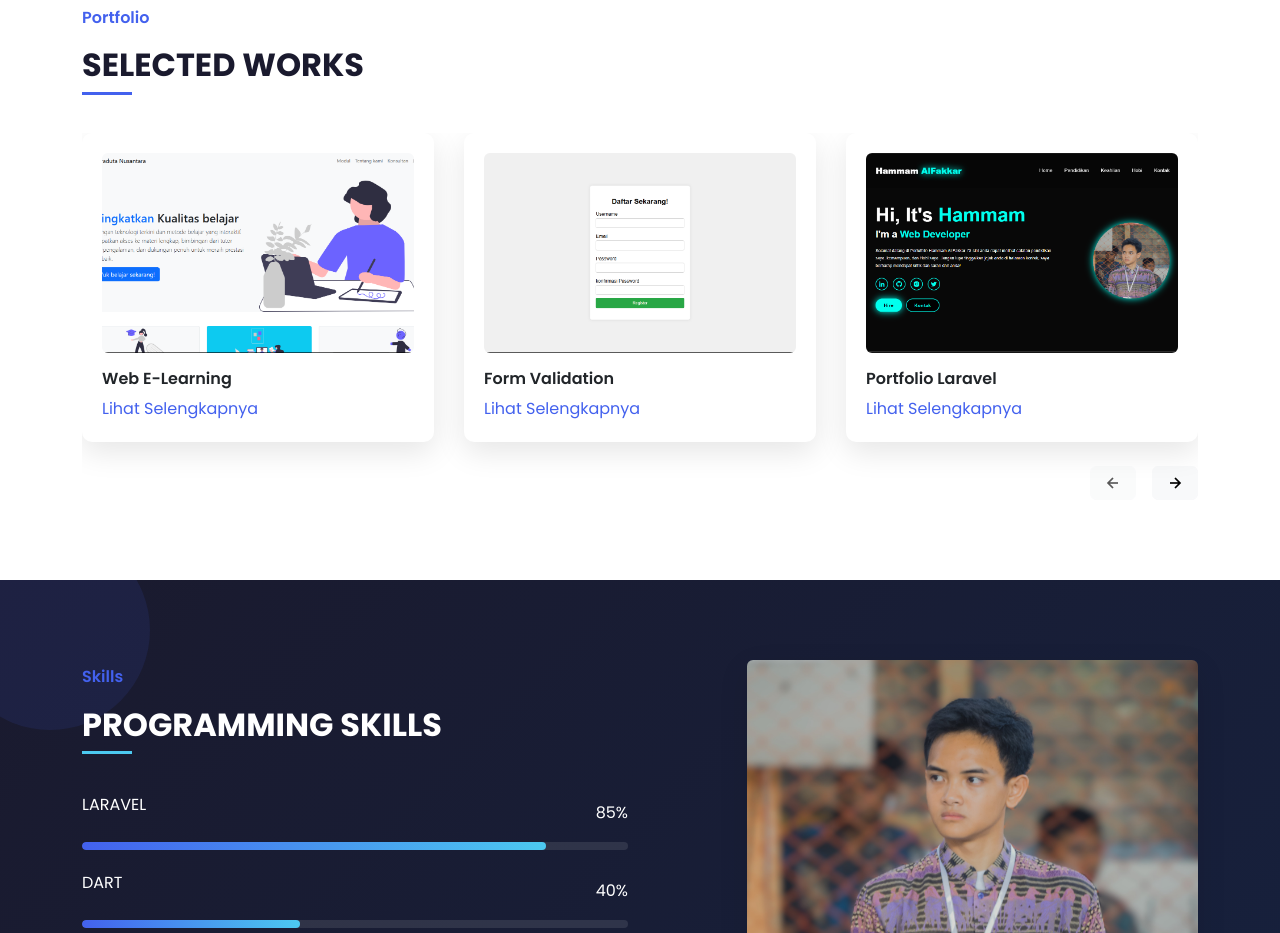
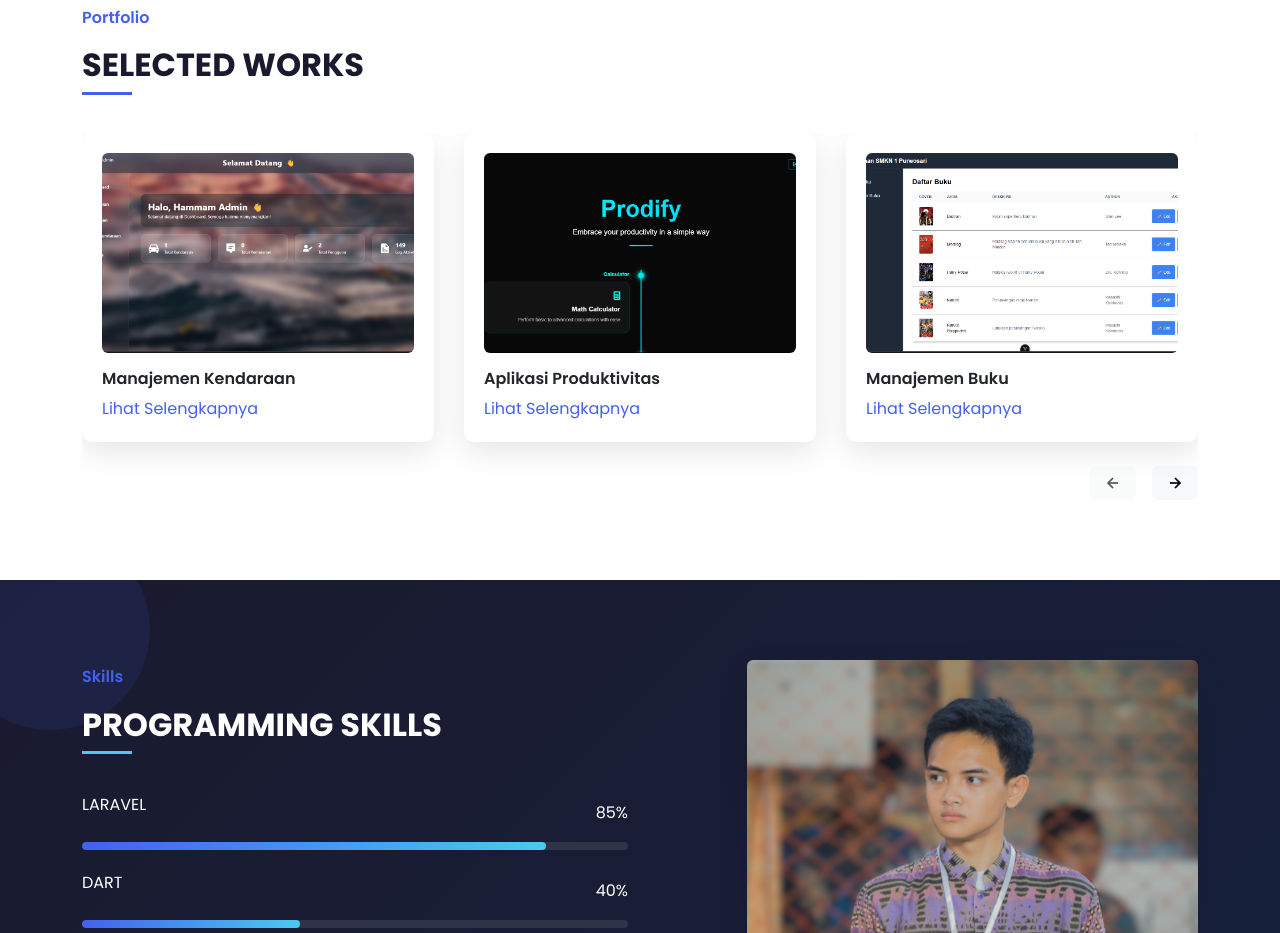
Before and after one commit to Elfakkar007/Elfakkar007.github.io, a plain HTML site: page index.html in a window 1280 px wide. Shown: the part 880-1813 px from the top of the page. Drawn offline with nearby package versions, Linux system fonts and the light colour scheme.

Commit message:
update portfolio

```diff
--- a/index.html
+++ b/index.html
@@ -102,12 +102,39 @@
 
         <div class="swiper portfolio-swiper">
           <div class="swiper-wrapper">
+             <div class="swiper-slide">
+              <div class="card">
+                <div class="card-body">
+                  <img src="images/Screenshot (75).png" alt="" class="card-img-top rounded mb-3">
+                  <h6 class="fw-semibold">Manajemen Kendaraan</h6>
+                  <a href="https://github.com/Elfakkar007/Aplikasi-Laravel" class="text-orange">Lihat Selengkapnya</a>
+                </div>
+              </div>
+            </div>
+             <div class="swiper-slide">
+              <div class="card">
+                <div class="card-body">
+                  <img src="images/Screenshot (79).png" alt="" class="card-img-top rounded mb-3">
+                  <h6 class="fw-semibold">Aplikasi Produktivitas</h6>
+                  <a href="https://github.com/Elfakkar007/prodify" class="text-orange">Lihat Selengkapnya</a>
+                </div>
+              </div>
+            </div>
+             <div class="swiper-slide">
+              <div class="card">
+                <div class="card-body">
+                  <img src="images/Screenshot (77).png" alt="" class="card-img-top rounded mb-3">
+                  <h6 class="fw-semibold">Manajemen Buku</h6>
+                  <a href="https://github.com/Elfakkar007/Manajemen-Buku" class="text-orange">Lihat Selengkapnya</a>
+                </div>
+              </div>
+            </div>
             <div class="swiper-slide">
               <div class="card">
                 <div class="card-body">
                   <img src="images/Screenshot (41).png" alt="" class="card-img-top rounded mb-3">
                   <h6 class="fw-semibold">Web E-Learning</h6>
-                  <a href="https://github.com/Elfakkar007" class="text-orange">Lihat Selengkapnya</a>
+                  <a href="https://github.com/Elfakkar007/Form-Validation" class="text-orange">Lihat Selengkapnya</a>
                 </div>
               </div>
             </div>
@@ -116,7 +143,7 @@
                 <div class="card-body">
                   <img src="images/Screenshot (42).png" alt="" class="card-img-top rounded mb-3">
                   <h6 class="fw-semibold">Form Validation</h6>
-                  <a href="https://github.com/Elfakkar007" class="text-orange">Lihat Selengkapnya</a>
+                  <a href="https://github.com/Elfakkar007/Form-Validation" class="text-orange">Lihat Selengkapnya</a>
                 </div>
               </div>
             </div>
@@ -125,7 +152,7 @@
                 <div class="card-body">
                   <img src="images/Screenshot (43).png" alt="" class="card-img-top rounded mb-3">
                   <h6 class="fw-semibold">Portfolio Laravel</h6>
-                  <a href="https://github.com/Elfakkar007" class="text-orange">Lihat Selengkapnya</a>
+                  <a href="https://github.com/Elfakkar007/Portfolio-Laravel" class="text-orange">Lihat Selengkapnya</a>
                 </div>
               </div>
             </div>
@@ -134,7 +161,7 @@
                 <div class="card-body">
                   <img src="images/Screenshot (44).png" alt="" class="card-img-top rounded mb-3">
                   <h6 class="fw-semibold">E-Commerce Sepatu</h6>
-                  <a href="https://github.com/Elfakkar007" class="text-orange">Lihat Selengkapnya</a>
+                  <a href="https://github.com/Elfakkar007/Spacond-Store" class="text-orange">Lihat Selengkapnya</a>
                 </div>
               </div>
             </div>
@@ -143,7 +170,7 @@
                 <div class="card-body">
                   <img src="images/Screenshot (45).png" alt="" class="card-img-top rounded mb-3">
                   <h6 class="fw-semibold">Kalkulator Vue</h6>
-                  <a href="https://github.com/Elfakkar007" class="text-orange">Lihat Selengkapnya</a>
+                  <a href="https://github.com/Elfakkar007/Calculator-" class="text-orange">Lihat Selengkapnya</a>
                 </div>
               </div>
             </div>
@@ -152,7 +179,7 @@
                 <div class="card-body">
                   <img src="images/Screenshot (46).png" alt="" class="card-img-top rounded mb-3">
                   <h6 class="fw-semibold">CRUD Laravel</h6>
-                  <a href="https://github.com/Elfakkar007" class="text-orange">Lihat Selengkapnya</a>
+                  <a href="https://github.com/Elfakkar007/Laravel-Crud" class="text-orange">Lihat Selengkapnya</a>
                 </div>
               </div>
             </div>
```
Also changed, not shown: images/Screenshot (75).png (added), images/Screenshot (77).png (added), images/Screenshot (79).png (added), images/header-photo.png (deleted), images/news-1.png (deleted), images/news-2.png (deleted), images/news-3.png (deleted), images/news-4.png (deleted), images/news-5.png (deleted), images/portfolio-1.jpg (deleted), images/portfolio-3.jpg (deleted), images/portfolio-4.jpg (deleted), images/portfolio-5.jpg (deleted), images/portfolio-6.png (deleted), 1 other file.
